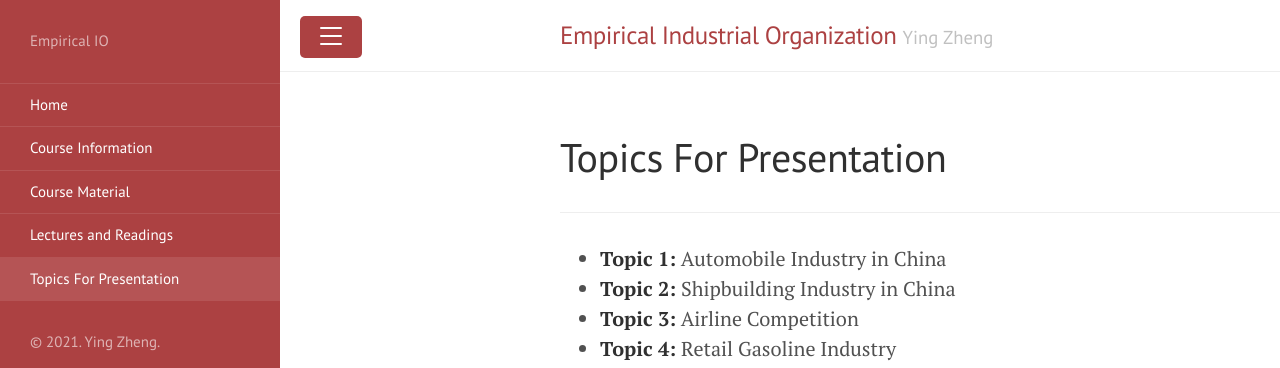
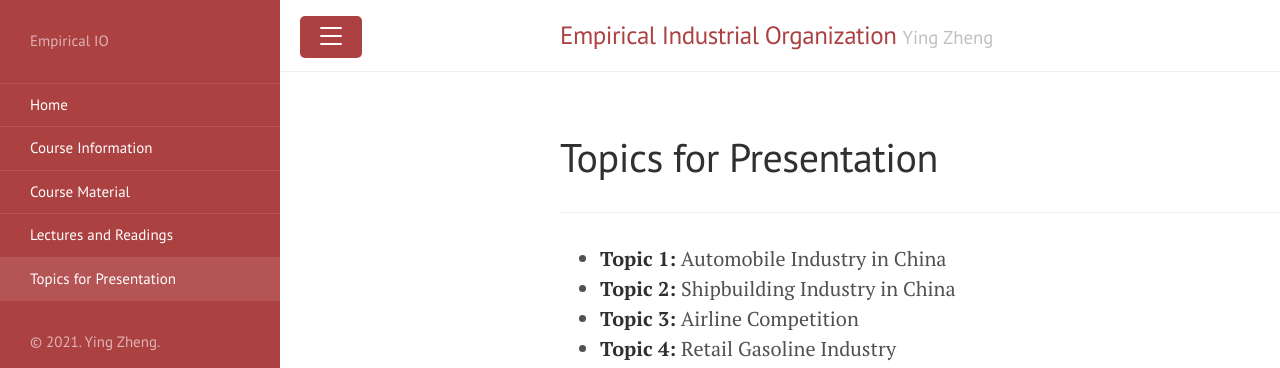
Before and after one commit to yingzheng-econ/Empirical-IO-Course, a Jekyll site: the page built from Topics_presentation.md, in a window 1280 px wide. Shown: the top 368 px of the page. Built offline with Jekyll 4.4.1, drawn with Linux system fonts in a browser that asks for light colours.

```diff
--- a/Topics_presentation.md
+++ b/Topics_presentation.md
@@ -1,6 +1,6 @@
 ---
 layout: page
-title: Topics For Presentation
+title: Topics for Presentation
 order: 4
 ---
 ***
```
